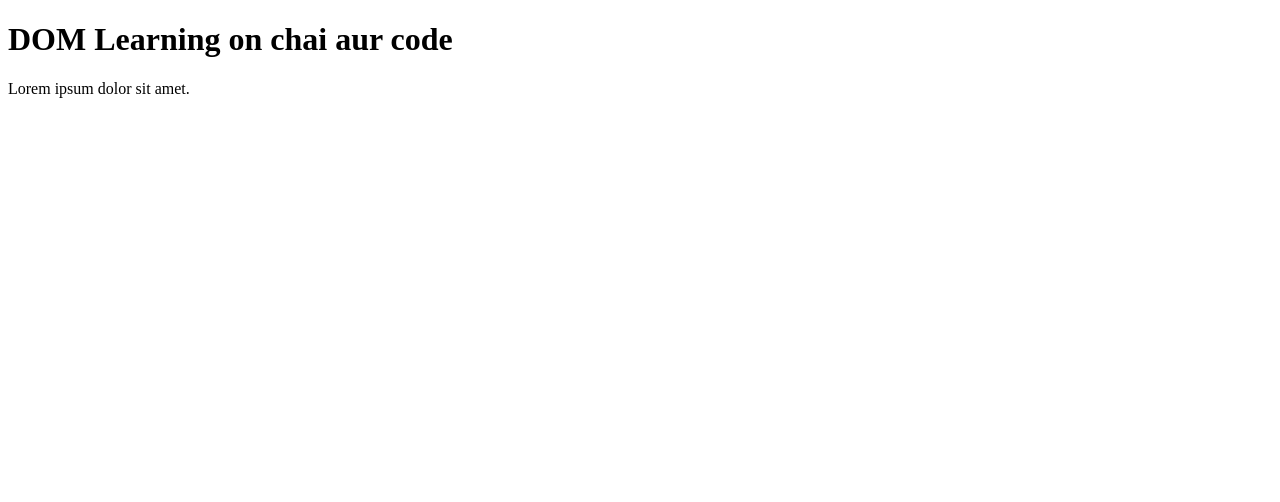
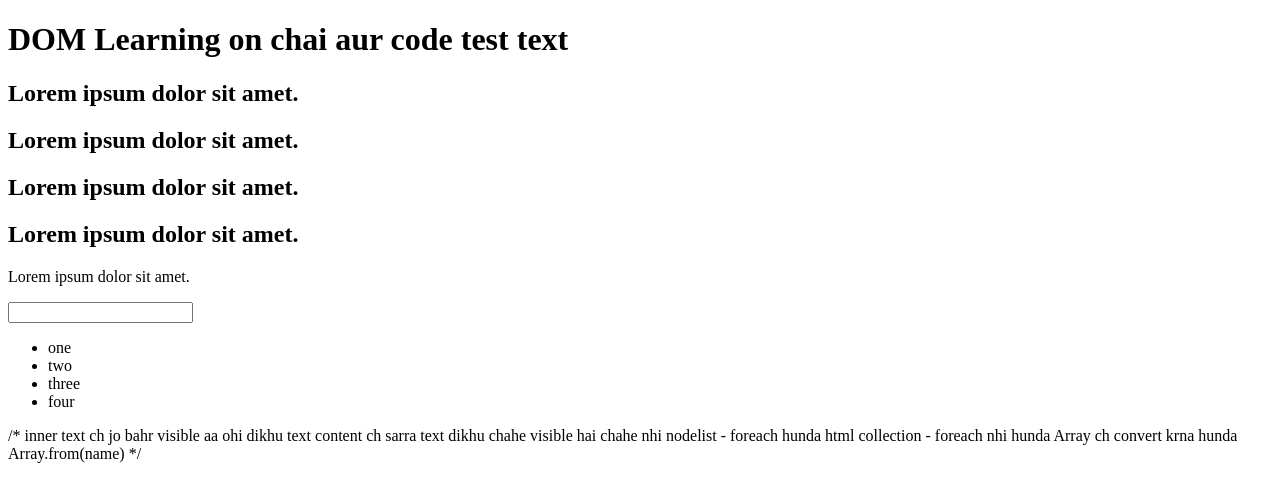
Before and after one commit to Jatinbans/JS_Hindi, a plain HTML site: page 06_DOM/one.html in a window 1280 px wide. Drawn offline with Linux system fonts and the light colour scheme.

Commit message:
dom basic done

```diff
--- a/06_DOM/one.html
+++ b/06_DOM/one.html
@@ -6,8 +6,29 @@
 </head>
 <body>
     <div class="bg-black">
-        <h1 id = "title"class ="heading">DOM Learning on chai aur code</h1>
+        <h1 id = "title"class ="heading">DOM Learning on chai aur code <span> test text</span></h1>
+        <h2>Lorem ipsum dolor sit amet.</h2>
+        <h2>Lorem ipsum dolor sit amet.</h2>
+        <h2>Lorem ipsum dolor sit amet.</h2>
+        <h2>Lorem ipsum dolor sit amet.</h2>
         <p>Lorem ipsum dolor sit amet.</p>
+
+        <input type="password" name="" id="">
+        <ul>
+            <li class="list=item">one</li>
+            <li class="list=item">two</li>
+            <li class="list=item">three</li>
+            <li class="list=item">four</li>
+        </ul>
     </div>
 </body>
 </html>
+
+
+/* inner text ch jo bahr visible aa ohi dikhu
+    text content ch sarra text dikhu chahe visible hai chahe nhi
+    nodelist - foreach hunda
+    html collection - foreach nhi hunda
+    Array ch convert krna hunda
+    Array.from(name)
+*/
```
